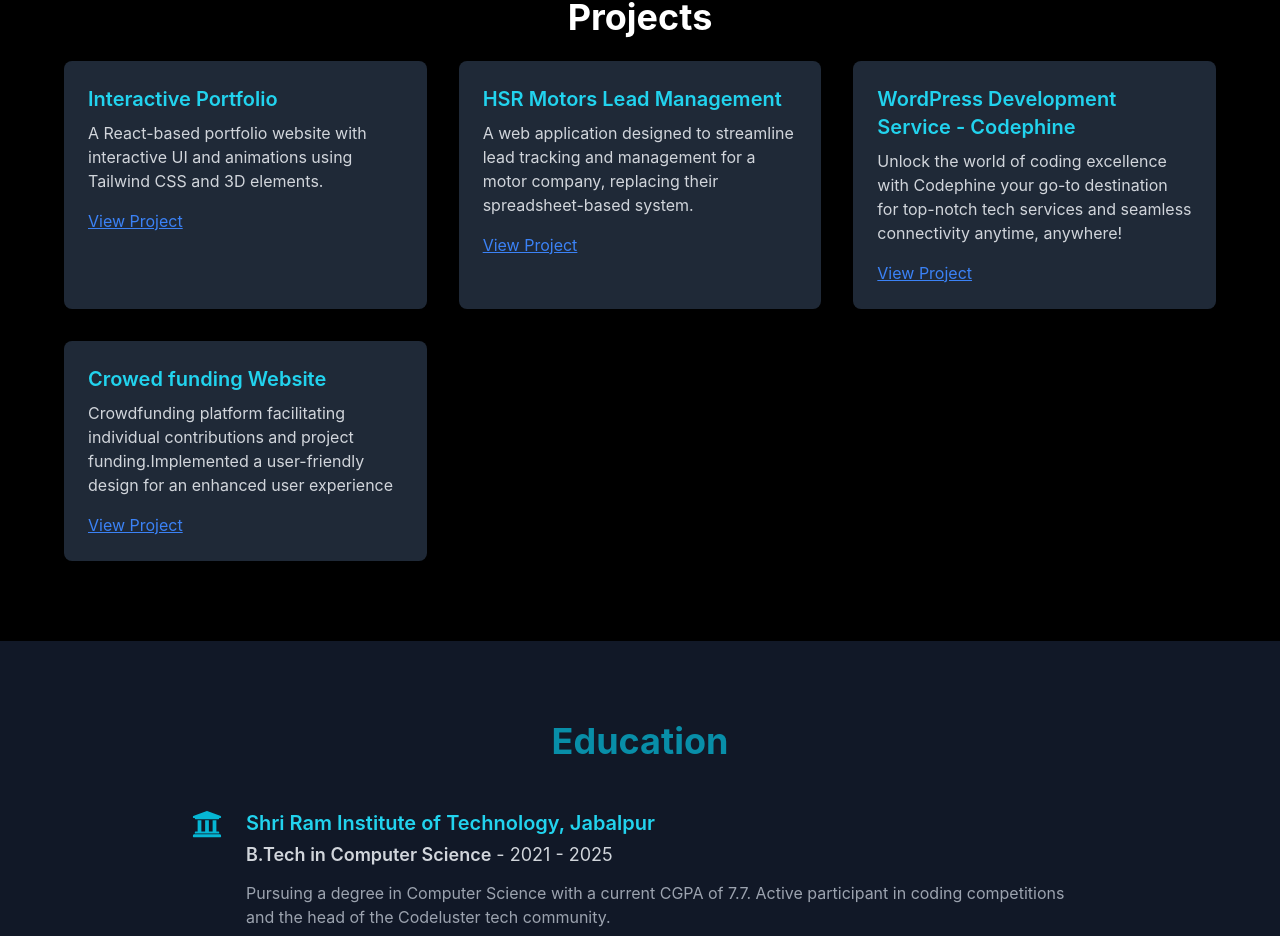
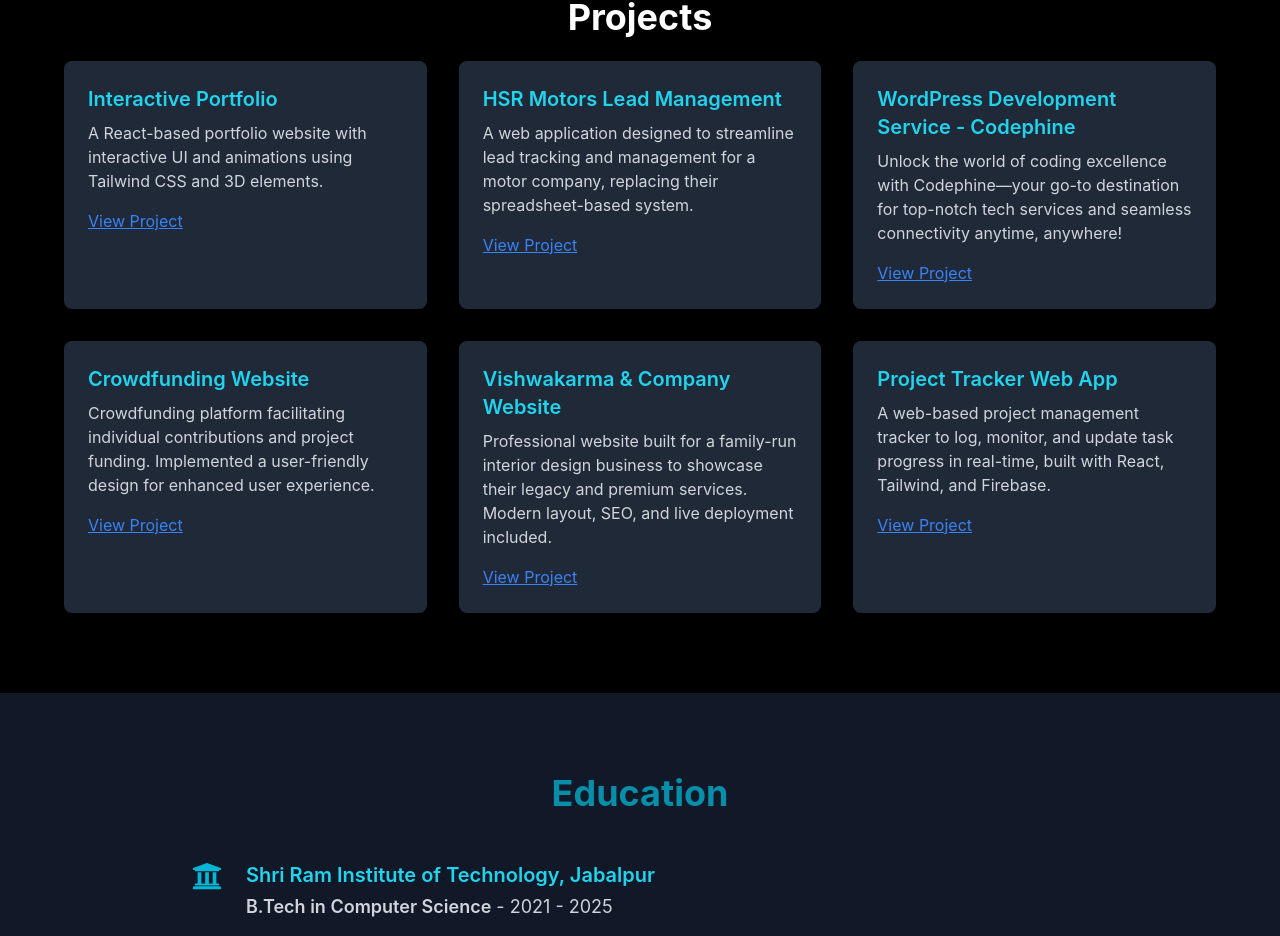
Before and after one commit to Deepanshv/deep_port, a React (Create React App) app: page / in a window 1280 px wide. Shown: the part 3424-4360 px from the top of the page. Built offline with nearby package versions, Linux system fonts and the light colour scheme.

Commit message:
Update Projects.jsx

```diff
--- a/src/pages/Projects.jsx
+++ b/src/pages/Projects.jsx
@@ -17,14 +17,26 @@
     {
       title: "WordPress Development Service - Codephine",
       description:
-        "Unlock the world of coding excellence with Codephine your go-to destination for top-notch tech services and seamless connectivity anytime, anywhere!",
+        "Unlock the world of coding excellence with Codephine—your go-to destination for top-notch tech services and seamless connectivity anytime, anywhere!",
       link: "https://codephine.com/",
     },
     {
-      title: "Crowed funding Website",
+      title: "Crowdfunding Website",
       description:
-        "Crowdfunding platform facilitating individual contributions and project funding.Implemented a user-friendly design for an enhanced user experience",
+        "Crowdfunding platform facilitating individual contributions and project funding. Implemented a user-friendly design for enhanced user experience.",
       link: "https://github.com/Deepanshv/Funding_p",
+    },
+    {
+      title: "Vishwakarma & Company Website",
+      description:
+        "Professional website built for a family-run interior design business to showcase their legacy and premium services. Modern layout, SEO, and live deployment included.",
+      link: "https://vishwakarma-and-company.vercel.app/",
+    },
+    {
+      title: "Project Tracker Web App",
+      description:
+        "A web-based project management tracker to log, monitor, and update task progress in real-time, built with React, Tailwind, and Firebase.",
+      link: "https://project-tracker-git-main-deepanshvs-projects.vercel.app",
     },
   ];
 
```
